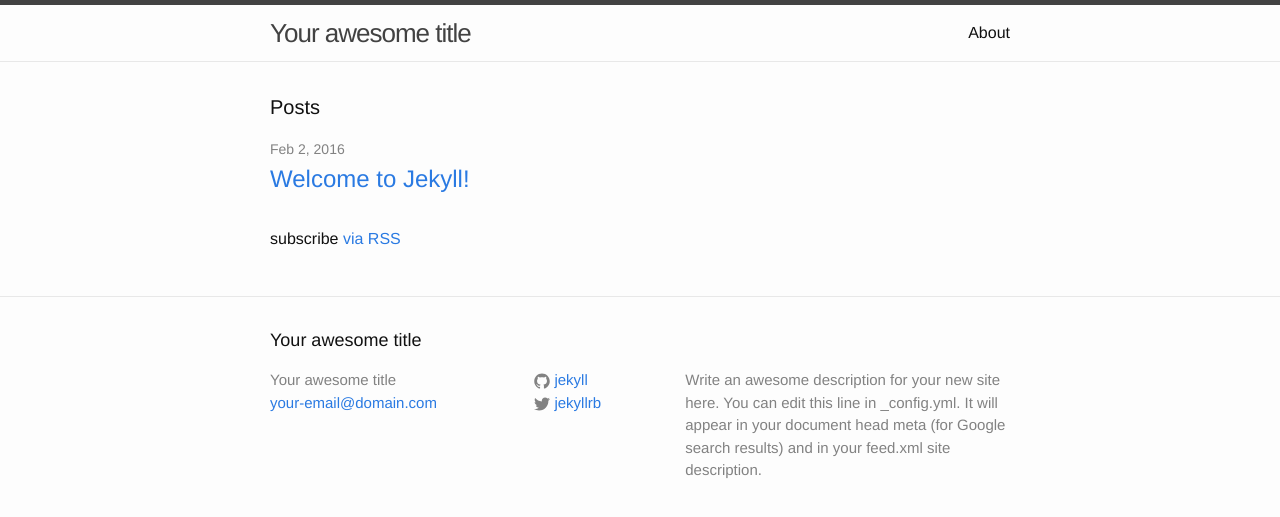
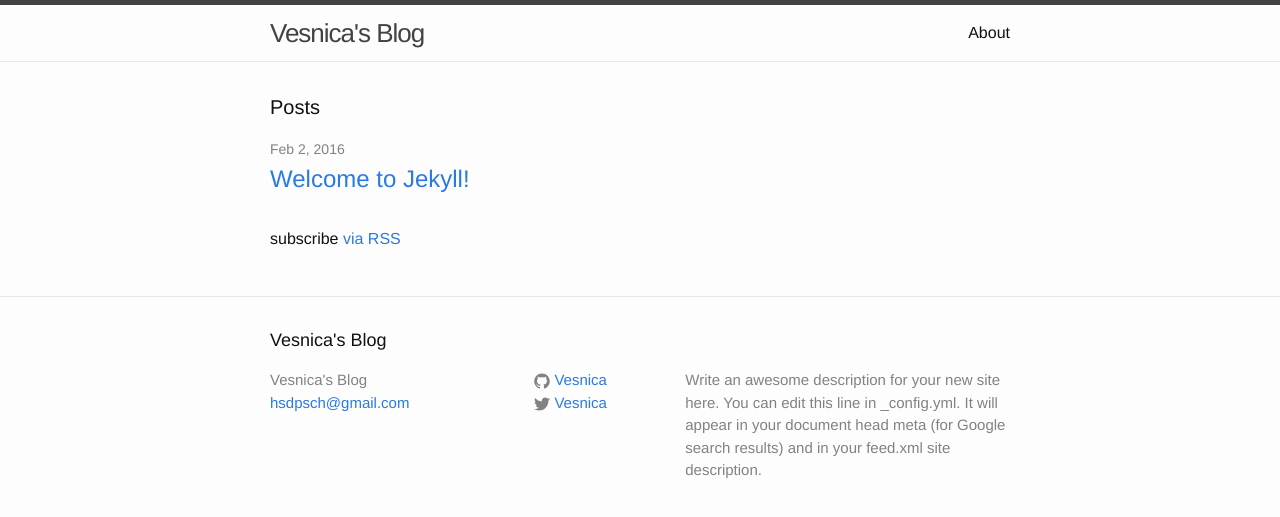
Before and after one commit to Vesnica/vesnica.github.io, a Jekyll site: the page built from index.html, in a window 1280 px wide. Shown: the top 517 px of the page. Built offline with Jekyll 4.4.1, drawn with Linux system fonts in a browser that asks for light colours.

Commit message:
Update _config.yml

```diff
--- a/_config.yml
+++ b/_config.yml
@@ -6,16 +6,16 @@
 # 'jekyll serve'. If you change this file, please restart the server process.
 
 # Site settings
-title: Your awesome title
-email: your-email@domain.com
+title: Vesnica's Blog
+email: hsdpsch@gmail.com
 description: > # this means to ignore newlines until "baseurl:"
   Write an awesome description for your new site here. You can edit this
   line in _config.yml. It will appear in your document head meta (for
   Google search results) and in your feed.xml site description.
 baseurl: "" # the subpath of your site, e.g. /blog
-url: "http://yourdomain.com" # the base hostname & protocol for your site
-twitter_username: jekyllrb
-github_username:  jekyll
+url: "https://vesnica.github.io" # the base hostname & protocol for your site
+twitter_username: Vesnica
+github_username:  Vesnica
 
 # Build settings
 markdown: kramdown
```
